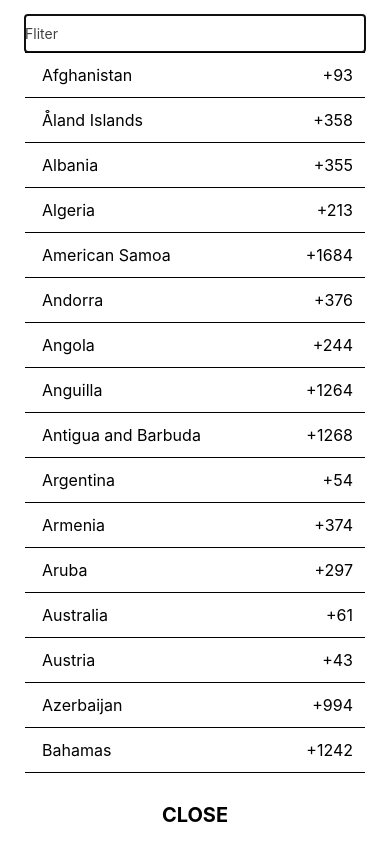
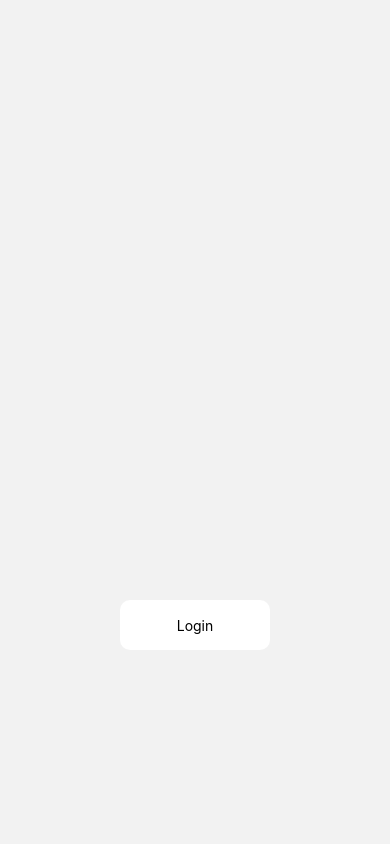
Before and after one commit to naveen965/EasyDelivery, a React Native app: screen /Welcome in a window 390 px wide. Built offline with nearby package versions, Linux system fonts and the light colour scheme.

Commit message:
Add Welcome page

```diff
--- a/App.js
+++ b/App.js
@@ -3,6 +3,7 @@ import { NavigationContainer } from '@react-navigation/native';
 import { createNativeStackNavigator } from '@react-navigation/native-stack';
 import Login from './auth/Login';
 import Home from './view/Home';
+import Welcome from './view/Welcome';
 import Verification from './auth/Verification';
 
 const Stack = createNativeStackNavigator();
@@ -11,6 +12,10 @@ function App() {
   return (
     <NavigationContainer>
       <Stack.Navigator>
+      <Stack.Screen
+          name="Welcome"
+          component={Welcome}
+          options={{ headerShown: false }}/>
         <Stack.Screen
           name="Login"
           component={Login}
--- /dev/null
+++ b/view/Welcome.js
@@ -0,0 +1,53 @@
+import React from 'react'
+import { View, Text, TouchableOpacity, StyleSheet} from 'react-native'
+import { useNavigation } from '@react-navigation/core'
+
+const Welcome = () => {
+
+    const navigation = useNavigation();
+
+    const login = () => {
+        navigation.navigate('Login')
+    }
+
+    return (
+        <View>
+            {/* <View>
+                <Image source={require('../assets/images/welcome.jpg')} />
+            </View> */}
+            <View style={styles.viewBottom}>
+                <TouchableOpacity onPress={login}>
+                    <View style={styles.buttonContinue}>
+                        <Text style={styles.textContinue}>Login</Text>
+                    </View>
+                </TouchableOpacity>
+            </View>
+
+        </View>
+    )
+}
+
+
+const styles = StyleSheet.create({
+    viewBottom: {
+        flex: 1,
+        justifyContent: 'flex-end',
+        marginBottom: 50,
+        alignItems: 'center',
+        paddingTop: 600
+    },
+    buttonContinue: {
+        width: 150,
+        height: 50,
+        borderRadius: 10,
+        alignItems: 'center',
+        justifyContent: 'center',
+        backgroundColor: '#ffffff'
+    },
+    textContinue: {
+        color: '#000000',
+        alignItems: 'center'
+    }
+})
+
+export default Welcome;
```
Also changed, not shown: assets/images/welcome.jpg (added).
